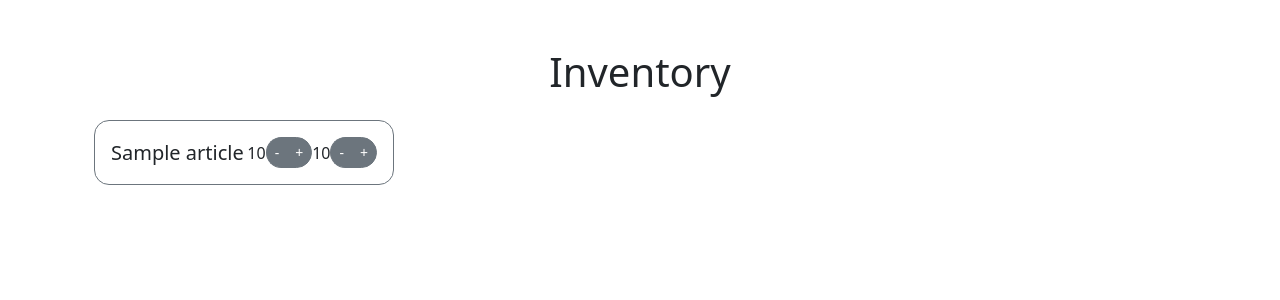
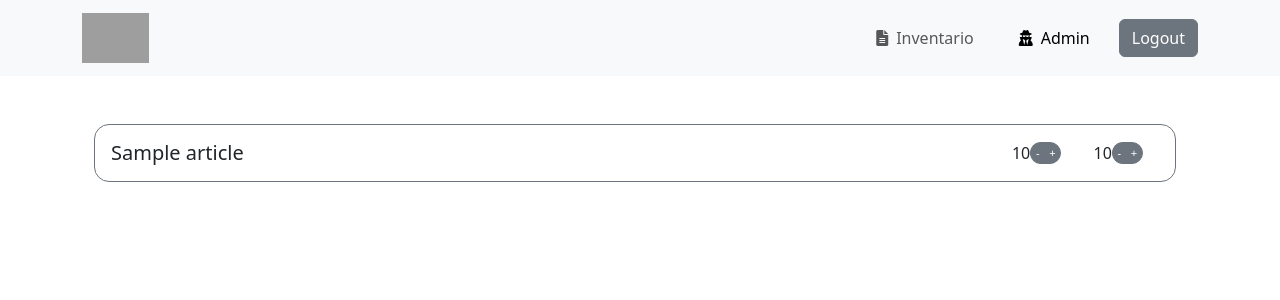
Before and after one commit to R-dVL/lima, a Django app: page /inventory/ in a window 1280 px wide. Shown: the top 300 px of the page. Run offline with Django 4.2, Linux system fonts and the light colour scheme; a user stored in the database is signed in; tables that the repository leaves empty hold one stand-in row (values such as "Sample post"); some libraries are stand-ins or nearby versions; grey boxes are pictures that could not be loaded.

Commit message:
Visual changes

```diff
--- a/app/inventory/templates/article_list.html
+++ b/app/inventory/templates/article_list.html
@@ -4,28 +4,27 @@
 {% endblock %}
 {% block content %}
 <div class="container mt-5">
-    <h1 class="mb-4 text-center">Inventory</h1>
     <div class="d-flex flex-wrap justify-content-between">
         {% for item in items %}
-            <div class="card mb-3" style="border: 1px solid #6c757d; border-radius: 15px; width: 100%; max-width: 300px; margin-right: 10px;">
+            <div class="card mb-3" style="border: 1px solid #6c757d; border-radius: 15px; width: 100%; margin-right: 10px;">
                 <div class="card-body d-flex align-items-center">
                     <h5 class="card-title mb-0 flex-grow-1">{{ item.name }}</h5>
-                    <div class="d-flex align-items-center">
-                        <span class="mr-2">{{ item.quantity_at_home }}</span>
+                    <div class="d-flex align-items-center mx-3">
+                        <span class="quantity mr-3">{{ item.quantity_at_home }}</span> <!-- Añadida clase quantity -->
                         <div class="btn-group">
                             <a href="{% url 'decrease_quantity' item.pk %}"
-                               class="btn btn-secondary btn-sm rounded-left {% if item.quantity_at_home == 0 %}disabled{% endif %}">-</a>
+                               class="btn btn-secondary rounded-left {% if item.quantity_at_home == 0 %}disabled{% endif %}">-</a>
                             <a href="{% url 'increase_quantity' item.pk %}"
-                               class="btn btn-secondary btn-sm rounded-right">+</a>
+                               class="btn btn-secondary rounded-right">+</a>
                         </div>
                     </div>
-                    <div class="d-flex align-items-center ml-3">
-                        <span class="mr-2">{{ item.quantity_to_buy }}</span>
+                    <div class="d-flex align-items-center mx-3">
+                        <span class="quantity mr-3">{{ item.quantity_to_buy }}</span> <!-- Añadida clase quantity -->
                         <div class="btn-group">
                             <a href="{% url 'decrease_quantity_to_buy' item.pk %}"
-                               class="btn btn-secondary btn-sm rounded-left {% if item.quantity_to_buy == 0 %}disabled{% endif %}">-</a>
+                               class="btn btn-secondary rounded-left {% if item.quantity_to_buy == 0 %}disabled{% endif %}">-</a>
                             <a href="{% url 'increase_quantity_to_buy' item.pk %}"
-                               class="btn btn-secondary btn-sm rounded-right">+</a>
+                               class="btn btn-secondary rounded-right">+</a>
                         </div>
                     </div>
                 </div>
@@ -37,8 +36,4 @@
         {% endfor %}
     </div>
 </div>
-
-<script src="https://code.jquery.com/jquery-3.5.1.slim.min.js"></script>
-<script src="https://cdn.jsdelivr.net/npm/@popperjs/core@2.6.0/dist/umd/popper.min.js"></script>
-<script src="https://stackpath.bootstrapcdn.com/bootstrap/4.5.2/js/bootstrap.min.js"></script>
 {% endblock %}
--- a/app/static/css/base.css
+++ b/app/static/css/base.css
@@ -1,24 +1,30 @@
 .btn-group .btn {
-    border-radius: 20px; /* Adjust this value for a more pronounced oval shape */
-    background-color: #6c757d; /* Grey color */
-    color: white; /* Text color */
+    border-radius: 20px; /* Ajusta este valor para un forma ovalada más pronunciada */
+    background-color: #6c757d; /* Color gris */
+    color: white; /* Color del texto */
+    padding: 0.1rem 0.3rem; /* Reducción del padding para hacer los botones más pequeños */
+    font-size: 0.7rem; /* Tamaño de fuente más pequeño */
 }
 
 .btn-group .btn.disabled {
-    background-color: rgba(108, 117, 125, 0.5); /* Lighter grey with transparency */
-    color: rgba(255, 255, 255, 0.5); /* Lighter text color */
-    pointer-events: none; /* Prevent clicks on the disabled button */
+    background-color: rgba(108, 117, 125, 0.5); /* Gris más claro con transparencia */
+    color: rgba(255, 255, 255, 0.5); /* Color de texto más claro */
+    pointer-events: none; /* Evitar clics en el botón deshabilitado */
 }
 
 .btn-group .btn:not(:last-child) {
-    border-right: none; /* Remove right border of the - button to unify the appearance */
+    border-right: none; /* Elimina el borde derecho del botón - para unificar la apariencia */
+}
+
+.btn-group .quantity {
+    margin-right: 20px; /* Aumenta el margen entre el valor y los botones */
 }
 
 @media (max-width: 576px) {
     .card h5 {
-        font-size: 1.2rem; /* Smaller font size for mobile */
+        font-size: 1.2rem; /* Tamaño de fuente más pequeño para móvil */
     }
     .btn-group .btn {
-        font-size: 0.9rem; /* Adjust button size */
+        font-size: 0.7rem; /* Ajustado el tamaño de los botones */
     }
 }
--- /dev/null
+++ b/app/templates/_footer.html
@@ -0,0 +1,2 @@
+{% load static %}
+<footer class="mt-5" style="height: 100px;"></footer>
--- /dev/null
+++ b/app/templates/_navbar.html
@@ -0,0 +1,33 @@
+{% load static %}
+<!-- Navbar -->
+<nav class="navbar navbar-expand-lg bg-light navbar-light">
+    <div class="container">
+        <a class="navbar-brand" href="/">
+            <img id="lima-logo" src="{% static 'assets/icons/favicon.svg' %}" alt="Logo" draggable="false" height="50" />
+        </a>
+        <button class="navbar-toggler" type="button" data-bs-toggle="collapse" data-bs-target="#navbarSupportedContent" aria-controls="navbarSupportedContent" aria-expanded="false" aria-label="Toggle navigation">
+            <i class="fas fa-bars"></i>
+        </button>
+        <div class="collapse navbar-collapse" id="navbarSupportedContent">
+            <ul class="navbar-nav ms-auto align-items-center">
+                <li class="nav-item">
+                    <a class="nav-link mx-2" href="/inventory"><i class="fas fa-file-lines pe-2"></i>Inventario</a>
+                </li>
+                {% if request.user.is_superuser %}
+                <li class="nav-item ms-3">
+                    <a class="btn btn-light btn-rounded" href="/admin"><i class="fas fa-user-secret pe-2"></i>Admin</a></a>
+                </li>
+                {% endif %}
+                {% if user.is_authenticated %}
+                <li class="nav-item ms-3">
+                    <a class="btn btn-secondary btn-rounded" href="{% url 'logout' %}">Logout</a>
+                </li>
+                {% else %}
+                <li class="nav-item ms-3">
+                    <a class="btn btn-secondary btn-rounded" href="{% url 'login' %}">Login</a>
+                </li>
+                {% endif %}
+            </ul>
+        </div>
+    </div>
+</nav>
--- a/app/templates/base.html
+++ b/app/templates/base.html
@@ -24,9 +24,11 @@
     {% endblock stylesheets %}
 </head>
 <body>
+    {% include "_navbar.html" %}
     <div class="container mt-5">
         {% block content %}
         {% endblock %}
     </div>
+    {% include "_footer.html" %}
 </body>
 </html>
```
Also changed, not shown: app/templates/registration/login.html (deleted, +0 -28 lines).
